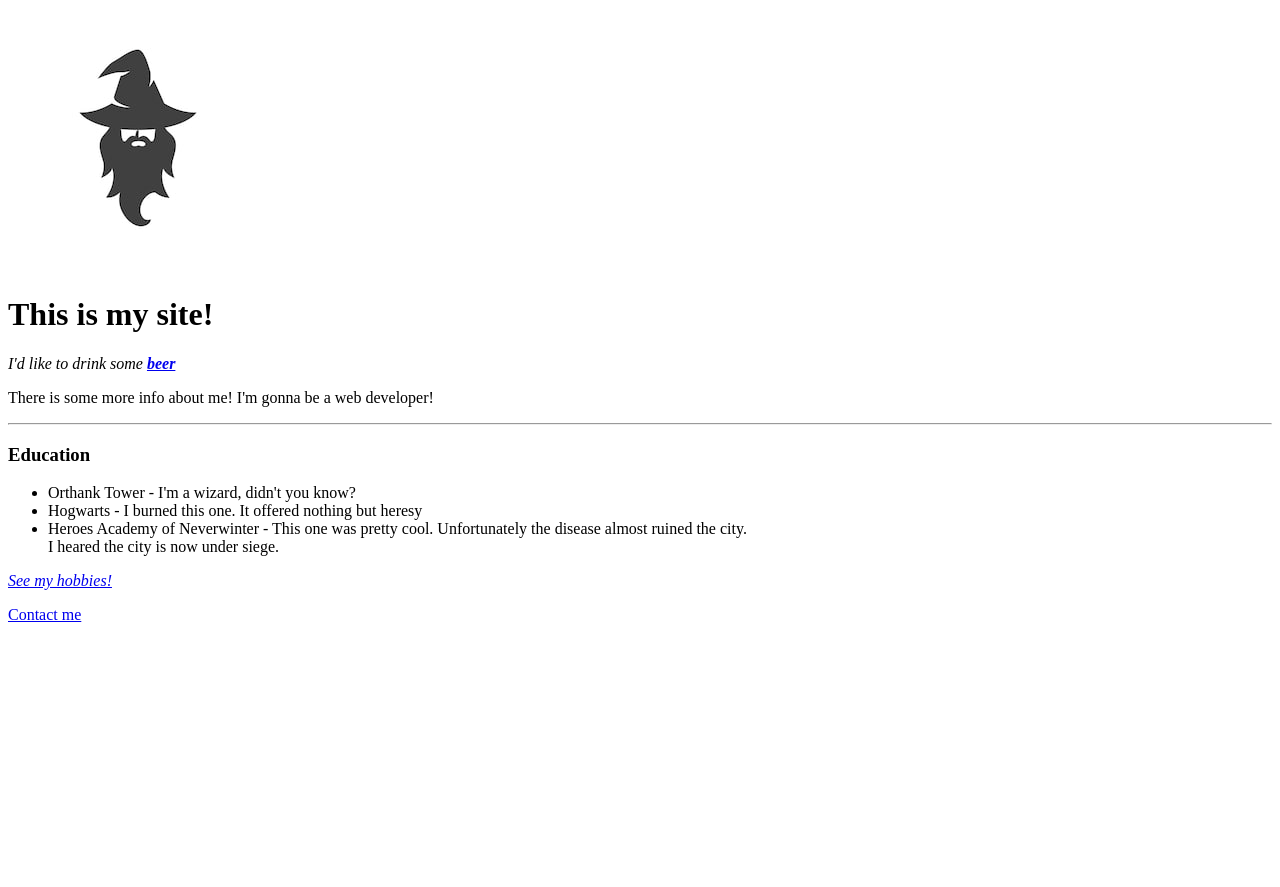
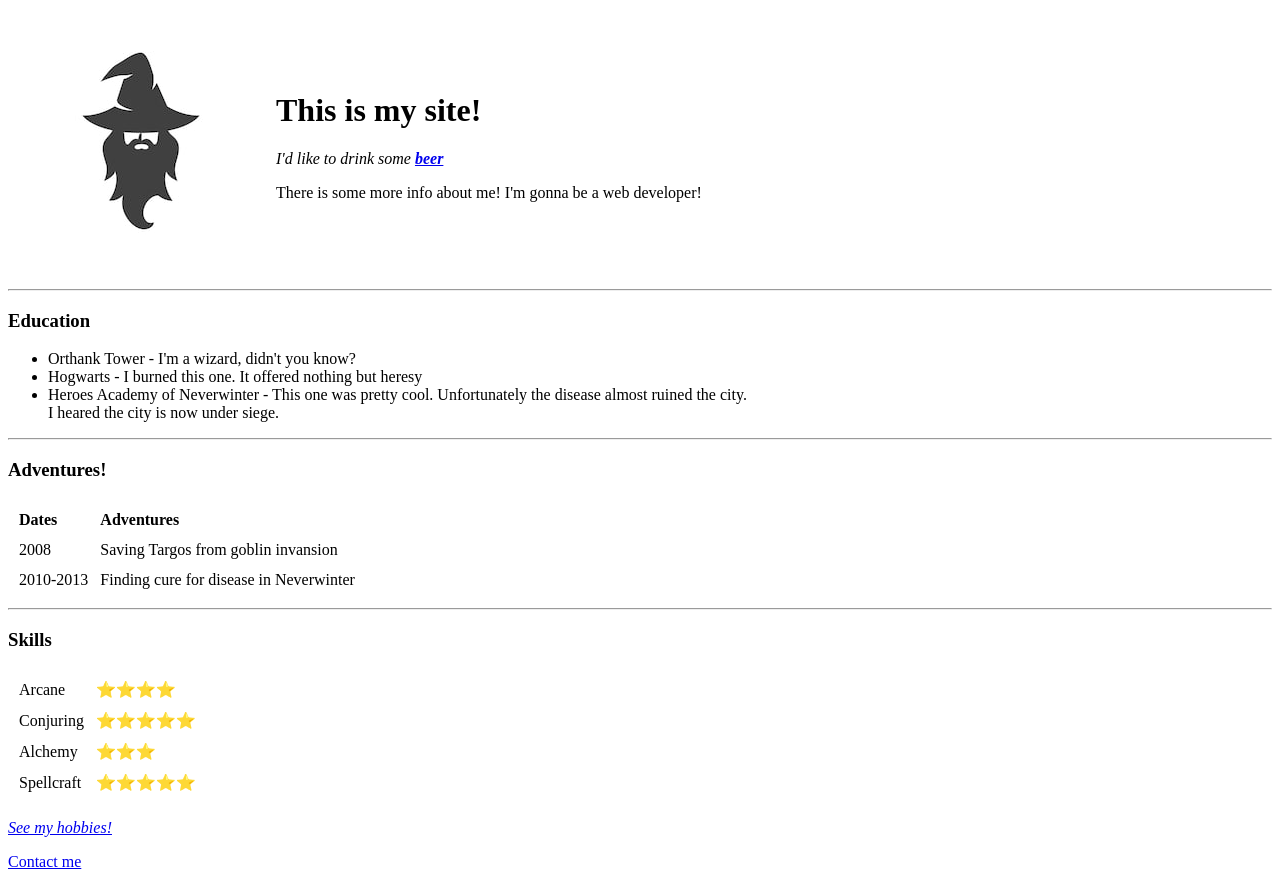
Before and after one commit to Pawel-91/WebDevCourse, a plain HTML site: page index.html in a window 1280 px wide. Before the commit the page ends 800 px from the top, so only its background shows below. Drawn offline with Linux system fonts and the light colour scheme.

Commit message:
Skills and better contact me side

```diff
--- a/index.html
+++ b/index.html
@@ -9,13 +9,20 @@
 </head>
 
 <body>
-    <img src="./images/wizard.png" alt="Wizard!" />
+    <table>
+        <tr>
+            <td><img src="./images/wizard.png" alt="Wizard!" /></td>
+            <td>
                 <h1>This is my site!</h1>
                 <p><em>I'd like to drink some <a
                             href="https://www.tampabay.com/storyimage/HI/20190227/ARTICLE/190229705/AR/0/AR-190229705.jpg&MaxW=1200&Q=66">
                             <strong>beer</strong></a></em>
                 </p>
                 <p>There is some more info about me! I'm gonna be a web developer!</p>
+            </td>
+        </tr>
+    </table>
+
     <hr>
     <h3>Education</h3>
     <ul>
@@ -24,6 +31,54 @@
         <li>Heroes Academy of Neverwinter - This one was pretty cool. Unfortunately the disease almost ruined the city.
             <br> I heared the city is now under siege.</li>
     </ul>
+    <hr>
+    <h3>Adventures!</h3>
+
+    <table cellspacing="10">
+        <thead>
+            <tr>
+                <td><strong>Dates</strong></td>
+                <td><strong>Adventures</strong></td>
+            </tr>
+        </thead>
+        <tbody>
+            <tr>
+                <td>2008</td>
+                <td>Saving Targos from goblin invansion</td>
+            </tr>
+            <tr>
+                <td>2010-2013</td>
+                <td>Finding cure for disease in Neverwinter</td>
+            </tr>
+        </tbody>
+        <tfoot>
+
+        </tfoot>
+    </table>
+    <hr>
+    <h3>Skills</h3>
+
+    <table cellspacing="10">
+
+        <tr>
+            <td>Arcane</td>
+            <td>⭐⭐⭐⭐</td>
+        </tr>
+        <tr>
+            <td>Conjuring</td>
+            <td>⭐⭐⭐⭐⭐</td>
+        </tr>
+
+        <tr>
+            <td>Alchemy</td>
+            <td>⭐⭐⭐</td>
+        </tr>
+        <tr>
+            <td>Spellcraft</td>
+            <td>⭐⭐⭐⭐⭐</td>
+        </tr>
+
+    </table>
 
     <p><a href="hobbies.html"><em>See my hobbies!</em></a></p>
     <p><a href="contact.html">Contact me</a></p>
```
Also changed, not shown: contact.html (+7 -0 lines). Lines whose indentation alone changed are shown as unchanged.
